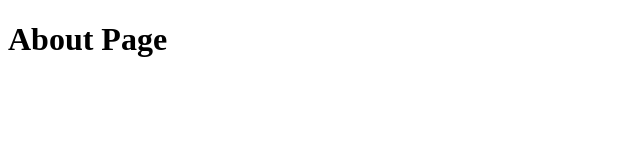
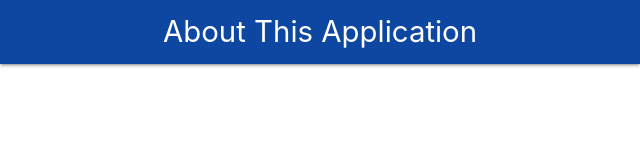
Before and after one commit to devonkhosa/electron-cpu-temp, an Electron app: page aboutWindow.html in a window 640 px wide. Drawn offline with nearby package versions, Linux system fonts and the light colour scheme.

Commit message:
Added materialize, created nav bar on both pages

```diff
--- a/aboutWindow.html
+++ b/aboutWindow.html
@@ -3,9 +3,14 @@
 <head>
     <!-- https://electronjs.org/docs/tutorial/security#csp-meta-tag -->
     <meta http-equiv="Content-Security-Policy" content="script-src 'self' 'unsafe-inline';" />
+    <!-- Compiled and minified CSS -->
+    <link rel="stylesheet" href="https://cdnjs.cloudflare.com/ajax/libs/materialize/1.0.0/css/materialize.min.css">
     <title>About</title>
 </head>
 <body>
-    <h1>About Page</h1>
+    <nav>
+        <div class="nav-wrapper blue darken-4">
+            <a class="brand-logo center">About This Application</a>
+        </div>
 </body>
 </html>
```
Also changed, not shown: mainWindow.html (+7 -1 lines).
